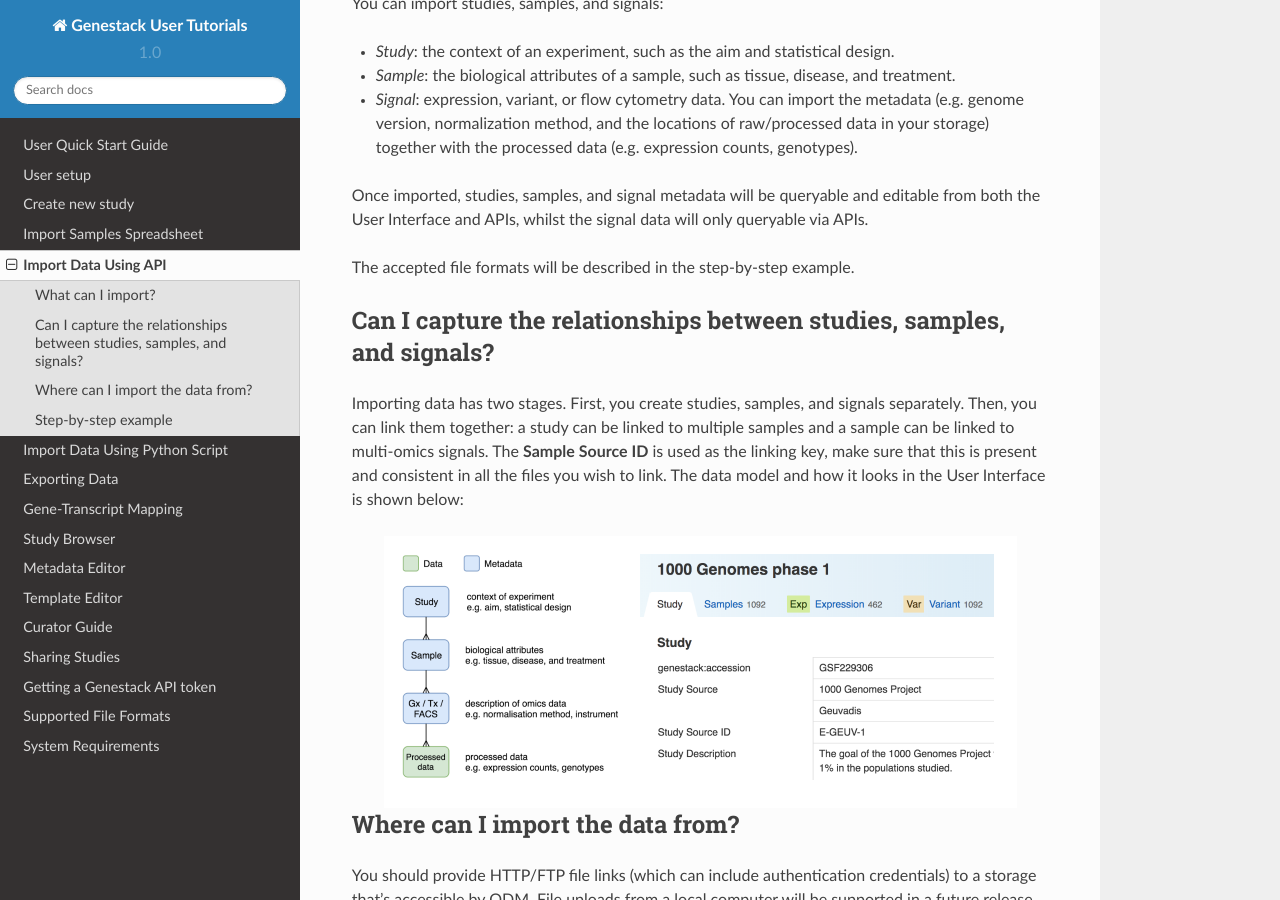
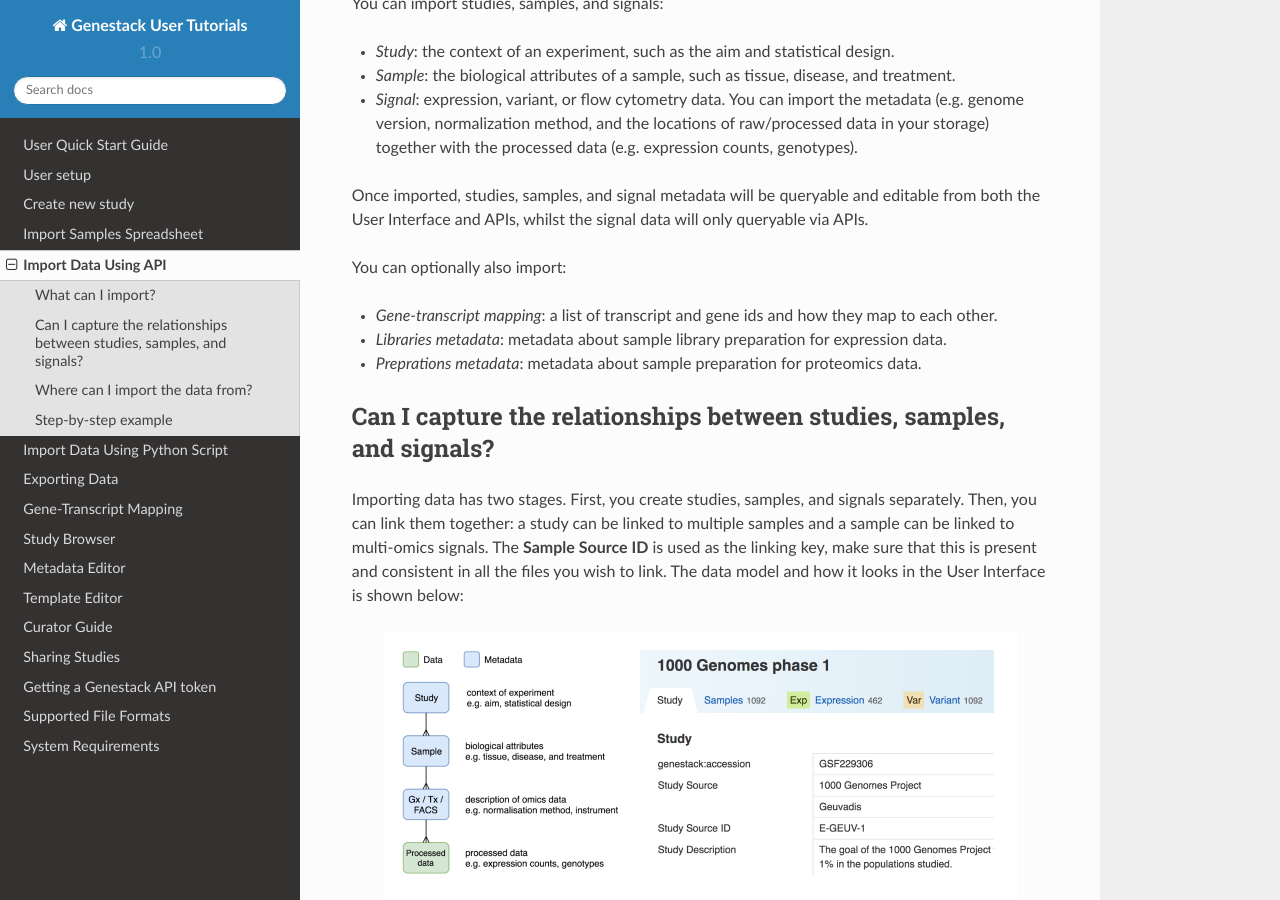
Before and after one commit to genestack/user-guide, a Sphinx documentation site: the page built from source/doc-odm-user-guide/import-data-using-api.rst, in a window 1280 px wide and 900 px high, scrolled down 320 px. Built offline with Sphinx 7.4.7 and the Read the Docs theme 2.0.0, drawn with Linux system fonts in a browser that asks for light colours.

Commit message:
added more lib/prep stuff

```diff
--- a/source/doc-odm-user-guide/import-data-using-api.rst
+++ b/source/doc-odm-user-guide/import-data-using-api.rst
@@ -20,7 +20,14 @@ You can import studies, samples, and signals:
 Once imported, studies, samples, and signal metadata will be queryable and editable from both the User Interface and
 APIs, whilst the signal data will only queryable via APIs.
 
-The accepted file formats will be described in the step-by-step example.
+You can optionally also import:
+
+- *Gene-transcript mapping*: a list of transcript and gene ids and how they map to each other.
+
+- *Libraries metadata*: metadata about sample library preparation for expression data.
+
+- *Preprations metadata*: metadata about sample preparation for proteomics data.
+
 
 Can I capture the relationships between studies, samples, and signals?
 ----------------------------------------------------------------------
--- a/source/doc-odm-user-guide/supported-formats.rst
+++ b/source/doc-odm-user-guide/supported-formats.rst
@@ -256,10 +256,10 @@ A gene-transcript mapping file can be imported. This is a TSV file consisting of
 Libraries file
 --------------
 
-Library metadata is a TSV file with information about how samples were prepared. It contains data related to the quality of samples, barcodes and library properties (single-end vs pair-end). Each sample can have more than 1 corresponding library. Multiple samples can be pooled into the same library, e.g. pooling female and male samples to remove gender-specific signals in the sequencing output (unrelated to multiplexing of libraries with barcodes).
+Libraries metadata is a TSV file with information about how samples were prepared. It contains data related to the quality of samples, barcodes and library properties (single-end vs pair-end). Each sample can have more than 1 corresponding library. Multiple samples can be pooled into the same library, e.g. pooling female and male samples to remove gender-specific signals in the sequencing output (unrelated to multiplexing of libraries with barcodes). **Sample Source ID** and **Library ID** are required headings.
 
 +-------------------+--------------------+--------------------+--------------------+
-| Sample ID         | Library ID         | Library barcode    | Library pool       |
+| Sample Source ID  | Library ID         | Library barcode    | Library pool       |
 +===================+====================+====================+====================+
 | 1                 | 1                  | A                  |                    |
 +-------------------+--------------------+--------------------+--------------------+
@@ -271,4 +271,4 @@ Library metadata is a TSV file with information about how samples were prepared.
 Preparations file
 -----------------
 
-Preparations metadata follows the same format as libraries above, but containing proteomics specific metadata.
+Preparations metadata follows the same format as libraries above, but containing proteomics specific metadata. **Sample Source ID** and **Preparation ID** are required headings.
```
